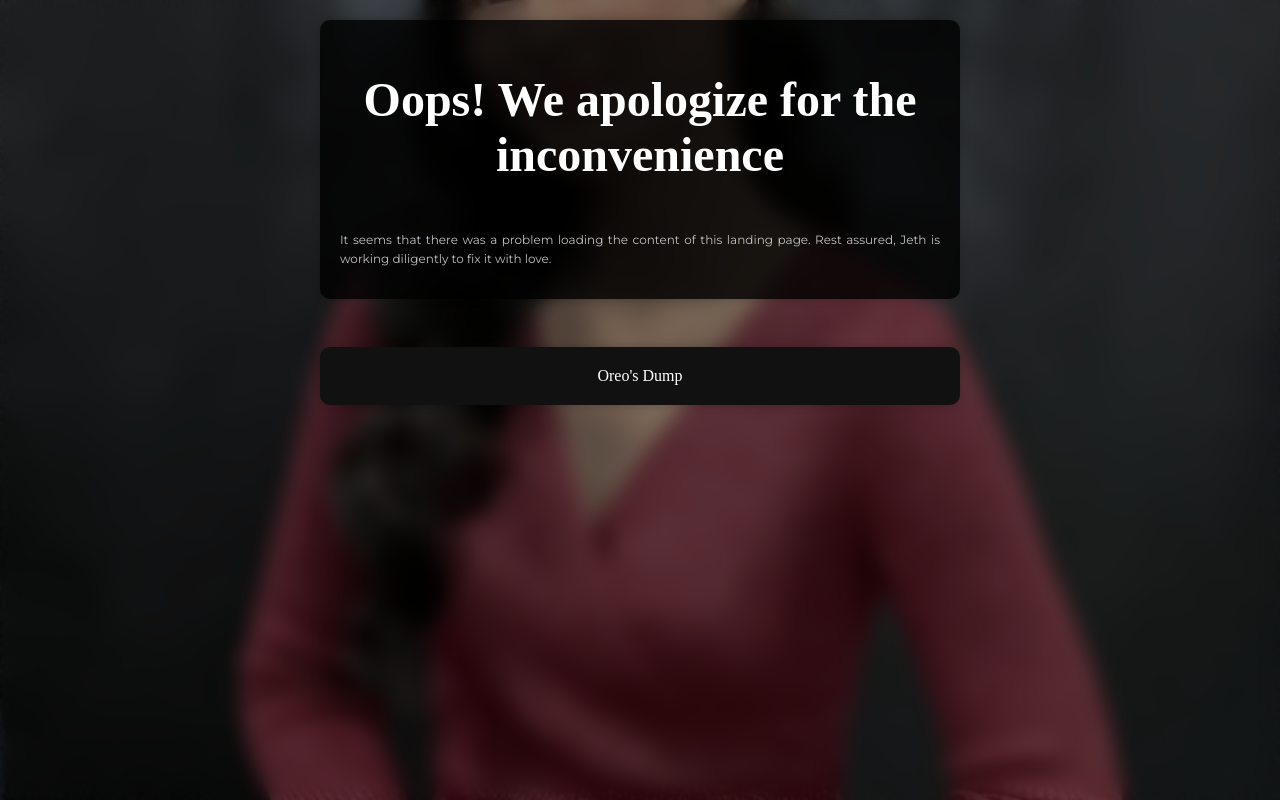
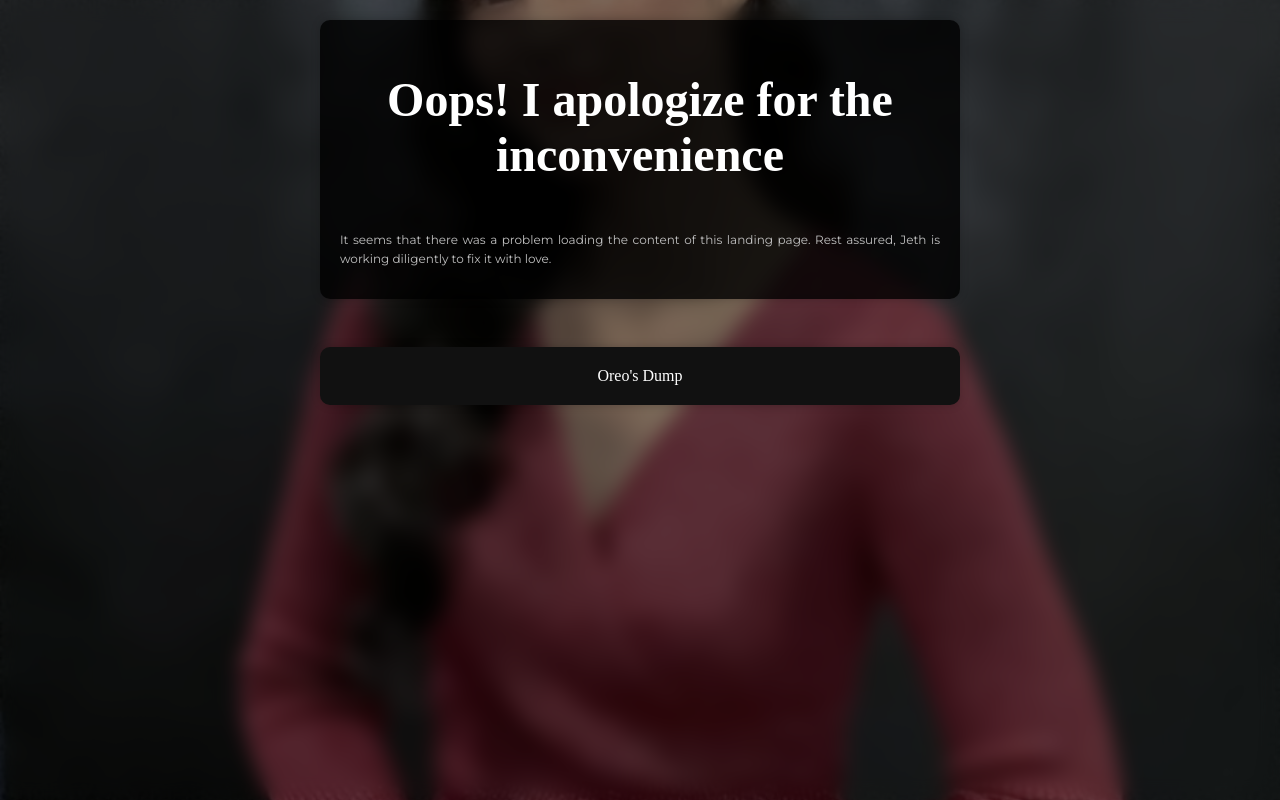
Before and after one commit to rjeth/love-congrats, a plain HTML site: page index.html in a window 1280 px wide. Drawn offline with Linux system fonts and the light colour scheme; a web font is replaced by a local one.

Commit message:
Update index.html

```diff
--- a/index.html
+++ b/index.html
@@ -129,7 +129,7 @@
     <div class="background"></div>
     <div class="message-container">
         <div class="message">
-            <h1>Oops! We apologize for the inconvenience</h1>
+            <h1>Oops! I apologize for the inconvenience</h1>
             <p>It seems that there was a problem loading the content of this landing page. Rest assured, Jeth is working
                 diligently to fix it with love.</p>
         </div>
```
